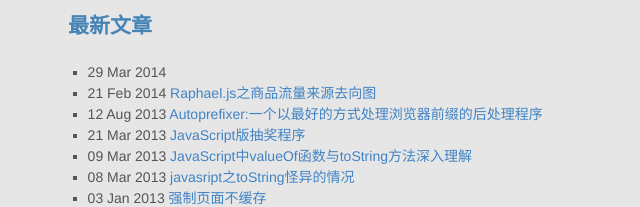
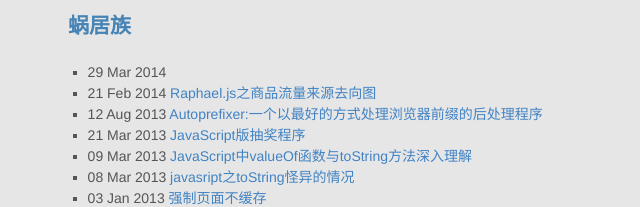
Before and after one commit to aNd1coder/and1coder.github.com, a Jekyll site: the page built from index.html, in a window 1280 px wide. Shown: the top 207 px of the page, without its empty margins (262-902 px from the left). Built offline with Jekyll 4.4.1, drawn with Linux system fonts in a browser that asks for light colours; Markdown is read by kramdown in place of the engine named in the settings.

```diff
--- a/index.html
+++ b/index.html
@@ -1,6 +1,6 @@
 ---
 layout: post
-title: 最新文章
+title: 蜗居族
 published: true
 ---
 <ul class="posts">
```
Also changed, not shown: public/css/demo.css (+10 -2 lines).
